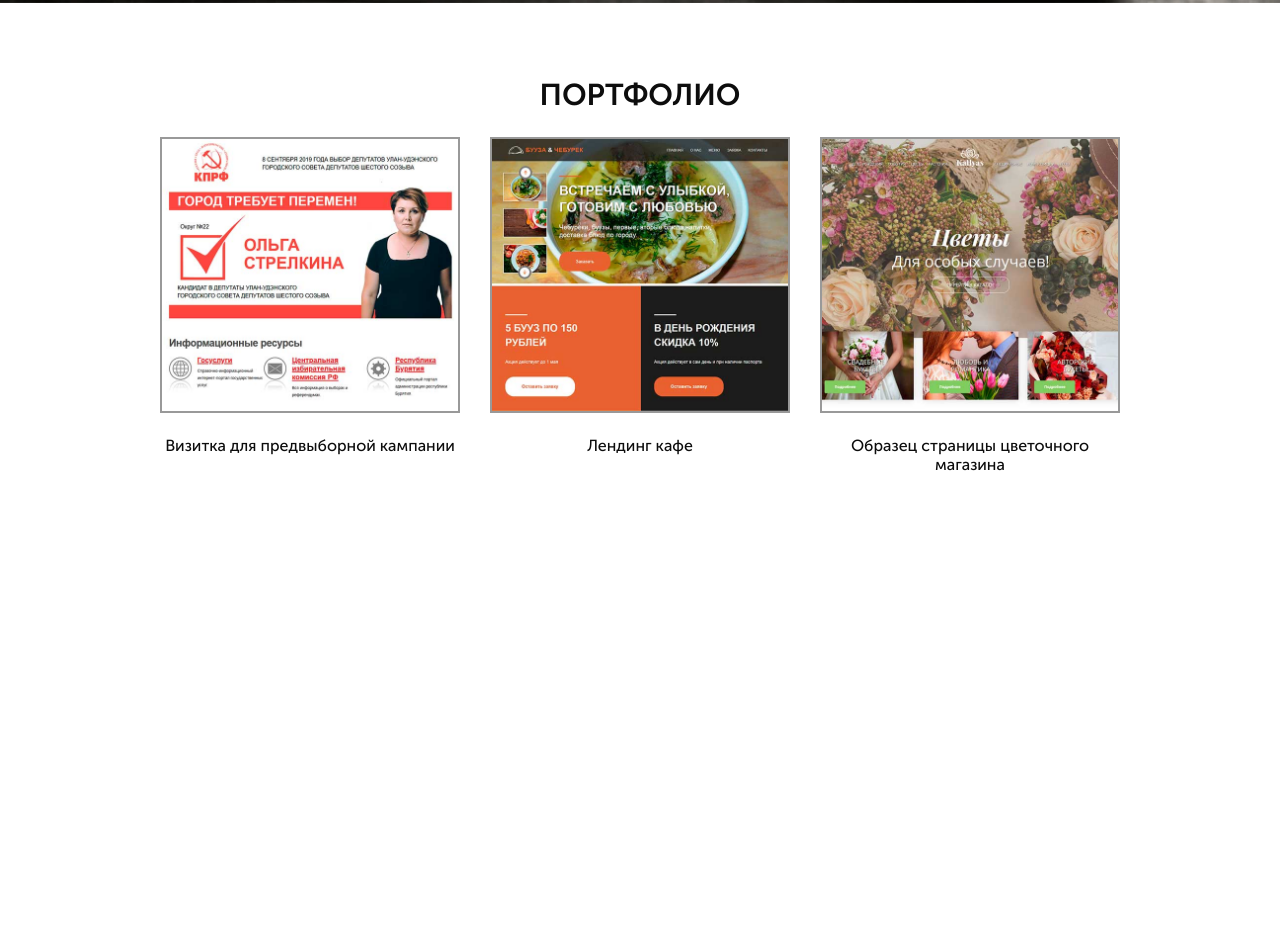
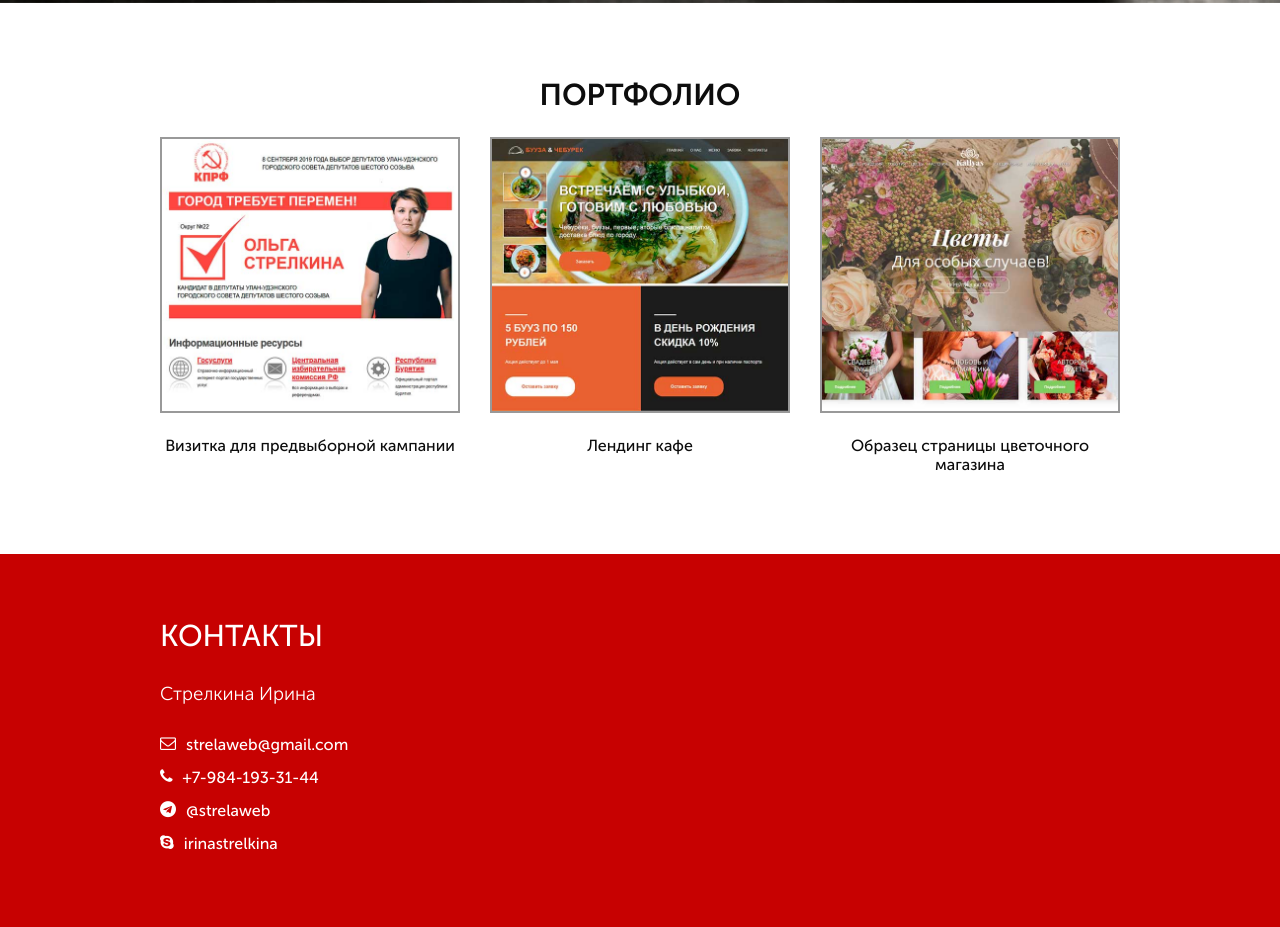
Before and after one commit to istrelkina/my_site, a website: page app/index.html in a window 1280 px wide. Shown: the part 2090-3017 px from the top of the page. Before the commit the page ends 2644 px from the top, so only its background shows below. Drawn offline with nearby package versions, Linux system fonts and the light colour scheme; files that its build step writes are made by us from their sources; files whose address does not match are found by name.

Commit message:
added footer

```diff
--- a/app/index.html
+++ b/app/index.html
@@ -15,10 +15,10 @@
 			<div class="header__wrapper">
 				<div class="header__contacts">
 					<ul>
-						<li class="icon-envelope-o"><a href="strelaweb@gmail.com">strelaweb@gmail.com</a></li>
-						<li class="icon-phone"><a href="+7-984-193-31-44">+7-984-193-31-44</a></li>
-						<li class="icon-telegram"><a href="#">@strelaweb</a></li>
-						<li class="icon-skype"><a href="#">irinastrelkina</a></li>
+						<li class="icon-envelope-o"><a href="mailto: strelaweb@gmail.com">strelaweb@gmail.com</a></li>
+						<li class="icon-phone"><a href="tel: +7-984-193-31-44">+7-984-193-31-44</a></li>
+						<li class="icon-telegram"><a href="https://tele.click/@strelaweb">@strelaweb</a></li>
+						<li class="icon-skype"><a href="skype: irinastrelkina">irinastrelkina</a></li>
 					</ul>
 					<div class="header__contacts-available">
 
@@ -151,6 +151,24 @@
 		</div>
 	</section>
 
+	<footer class="footer">
+		<div class="container">
+			<h2 class="footer__title">
+				Контакты
+			</h2>
+			<h3>Стрелкина Ирина</h3>
+			<div class="footer__links">
+				<ul>
+					<li class="icon-envelope-o"><a href="mailto: strelaweb@gmail.com">strelaweb@gmail.com</a></li>
+					<li class="icon-phone"><a href="tel: +7-984-193-31-44">+7-984-193-31-44</a></li>
+					<li class="icon-telegram"><a href="https://tele.click/@strelaweb">@strelaweb</a></li>
+					<li class="icon-skype"><a href="skype: irinastrelkina">irinastrelkina</a></li>
+
+				</ul>
+			</div>
+		</div>
+	</footer>
+
 
 	<script src="https://ajax.googleapis.com/ajax/libs/jquery/3.4.1/jquery.min.js"></script>
 	<script src="js/libs.min.js"></script>
--- a/app/js/main.js
+++ b/app/js/main.js
@@ -1,7 +1,4 @@
 $(function(){
-	/*$('.portfolio__item-image').mouseover(function(){
-        $(this).$('.portfolio__item-desc').css('height: 170px;');
 
-    });*/
 
 });
--- a/app/scss/style.scss
+++ b/app/scss/style.scss
@@ -58,6 +58,9 @@ body{
 			color: #fff;
 			margin-left: 10px;
 			font-family: 'Museo Sans', sans-serif;
+			&:hover{
+				text-decoration: underline;
+			}
 		}
 	}
 }
@@ -227,3 +230,40 @@ body{
 		text-align: center;
 	}
 }
+//--------------------------------End Portfolio----------------------------
+//--------------------------------Start Footer----------------------------
+.footer{
+	background-color: #c70101;
+	padding-top: 40px;
+	padding-bottom: 60px;
+	h3{
+		margin-bottom: 30px;
+		font-weight: 300;
+	}
+}
+.footer__title{
+	font-size: 30px;
+	font-weight: 500;
+	text-transform: uppercase;
+	margin-bottom: 30px;
+}
+.footer__links{
+	ul{
+		margin-top: 20px;
+		li{
+			margin-bottom: 15px;
+		}
+		li::before{
+			left: -20px;
+		}
+		a{
+			color: #fff;
+			margin-left: 10px;
+			font-family: 'Museo Sans', sans-serif;
+			&:hover{
+				text-decoration: underline;
+			}
+		}
+	}
+}
+//--------------------------------End Footer----------------------------
```
